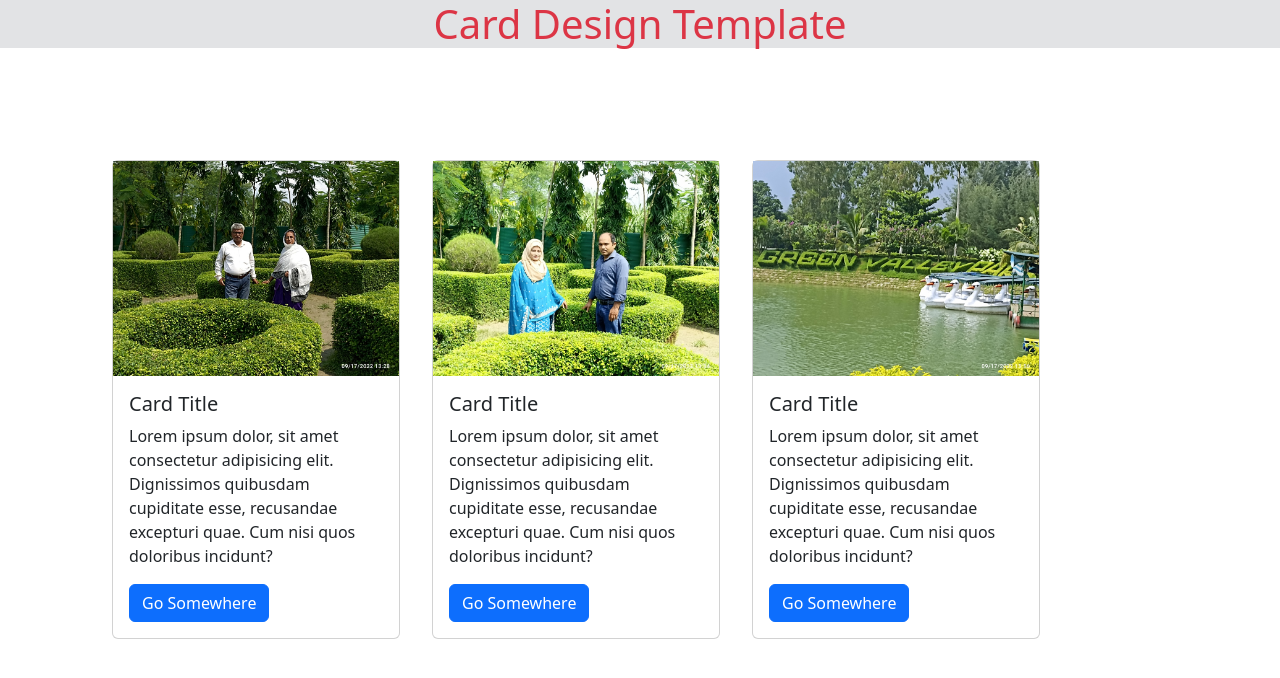
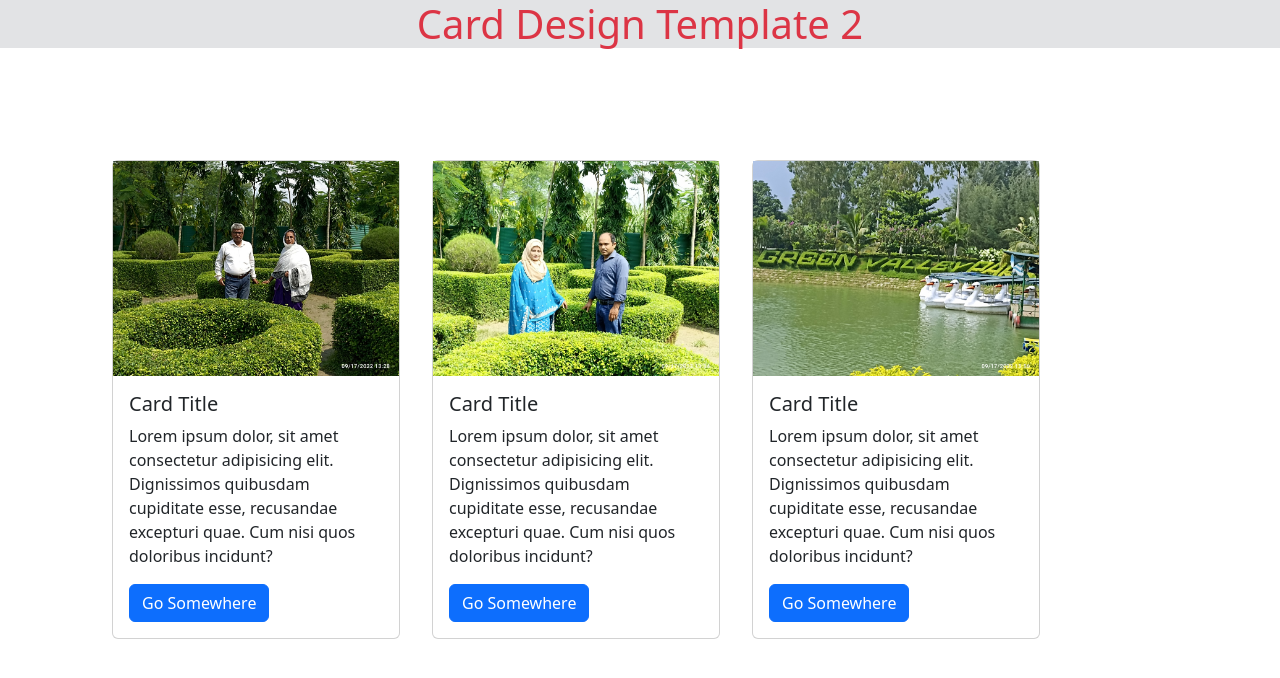
Before and after one commit to KAMRUL345/bootstrap-design-01, a plain HTML site: page card.html in a window 1280 px wide. Drawn offline with nearby package versions, Linux system fonts and the light colour scheme.

Commit message:
Update card.html

```diff
--- a/card.html
+++ b/card.html
@@ -13,7 +13,7 @@
   </head>
   <body>
     <h1 class="text-center text-danger bg-secondary-subtle">
-      Card Design Template
+      Card Design Template 2
     </h1>
     <section>
       <div class="container d-flex m-5 p-5">
```
